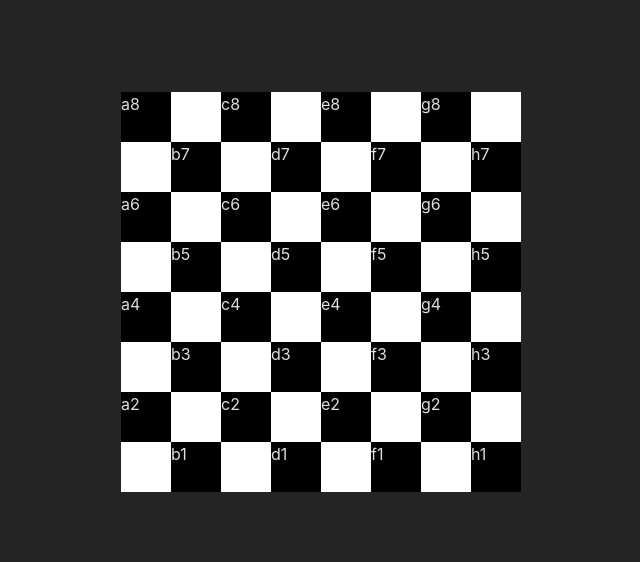
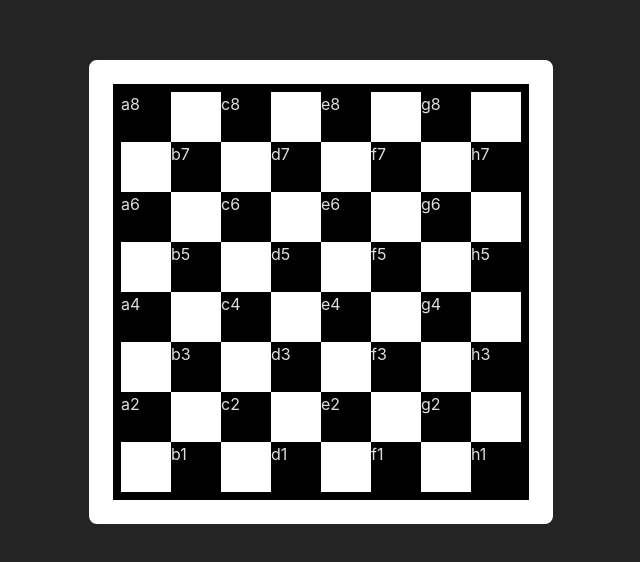
Before and after one commit to nathanmintegui/chess, a React (Vite) app: page / in a window 1280 px wide. Shown: the part 108-670 px from the top of the page, without its empty margins (319-959 px from the left). Built offline with nearby package versions, Linux system fonts and the light colour scheme.

Commit message:
style: adding borders to board

```diff
--- a/src/ui/screens/board/board.tsx
+++ b/src/ui/screens/board/board.tsx
@@ -6,9 +6,13 @@ import { HousePiece } from '../../components/housePiece/housePiece';
 export const Board = () => {
   return (
     <div className='board-screen'>
-      <div className="board-container">
-        {boardPositions.map(line => line.map(house => <HousePiece position={house.value} color={house.color} />))}
-      </div >
+      <div className='board__border--thick'>
+        <div className='board__border--thin'>
+          <div className="board-container">
+            {boardPositions.map(line => line.map(house => <HousePiece position={house.value} color={house.color} />))}
+          </div >
+        </div>
+      </div>
     </div>
   );
 }
--- a/src/ui/screens/board/index.css
+++ b/src/ui/screens/board/index.css
@@ -6,6 +6,15 @@
   justify-content: center;
 
   align-items: center;
+}
+
+.board__border--thick {
+  border: 1.5em solid white;
+  border-radius: 0.5em;
+}
+
+.board__border--thin {
+  border: 0.5em solid black;
 }
 
 .board-container {
```
